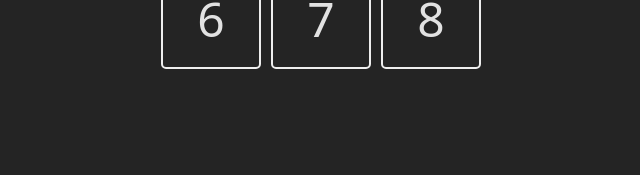
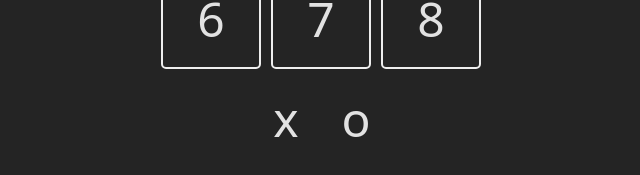
Before and after one commit to kamser/tic-tac-toe, a React (Vite) app: page / in a window 1280 px wide. Shown: the part 331-506 px from the top of the page, without its empty margins (319-959 px from the left). Built offline with nearby package versions, Linux system fonts and the light colour scheme.

Commit message:
Segregated the code base into a two new compoments, added a Utils files and refactored the main app file

```diff
--- a/src/App.jsx
+++ b/src/App.jsx
@@ -1,11 +1,12 @@
 import './App.css'
-import { GameSquare } from './components/GameSquare';
 import { useState } from 'react';
 
-const TURNS = {
-  X: 'x',
-  O: 'o'
-};
+import { TurnInformation } from './components/TurnInformation';
+import { GameBoard } from './components/GameBoard';
+
+import { TURNS } from './components/Utils';
+
+
 
 function App() {
 
@@ -17,17 +18,9 @@ function App() {
   return (
     <main className='board'>
       <h1>Tic-tac-toe Game</h1>
-      <section className='game'>
-        {
-          gameBoard.map((_, index) => {
-            return (
-              <GameSquare key={index} index={index}>
-                {index}
-              </GameSquare>
-            );
-          })
-        }
-      </section>
+      <GameBoard gameBoard={gameBoard}></GameBoard>
+      <TurnInformation></TurnInformation>
+
     </main>
   )
 }
--- /dev/null
+++ b/src/components/GameBoard.jsx
@@ -0,0 +1,17 @@
+import { GameSquare } from './GameSquare';
+
+export function GameBoard({gameBoard}){
+    return(
+        <section className='game'>
+            {
+                gameBoard.map((_, index) => {
+                return (
+                    <GameSquare key={index} index={index}>
+                    {index}
+                    </GameSquare>
+                );
+                })
+            }
+        </section>
+    );
+}
--- /dev/null
+++ b/src/components/TurnInformation.jsx
@@ -0,0 +1,13 @@
+import { GameSquare } from "./GameSquare";
+import { TURNS } from "./Utils";
+
+export function TurnInformation(){
+    return(
+        <>
+            <section className="turn">
+                <GameSquare>{TURNS.X}</GameSquare>
+                <GameSquare>{TURNS.O}</GameSquare>
+            </section>
+        </>
+    );
+}
--- /dev/null
+++ b/src/components/Utils.js
@@ -0,0 +1,4 @@
+export const TURNS = {
+  X: 'x',
+  O: 'o'
+};
```
